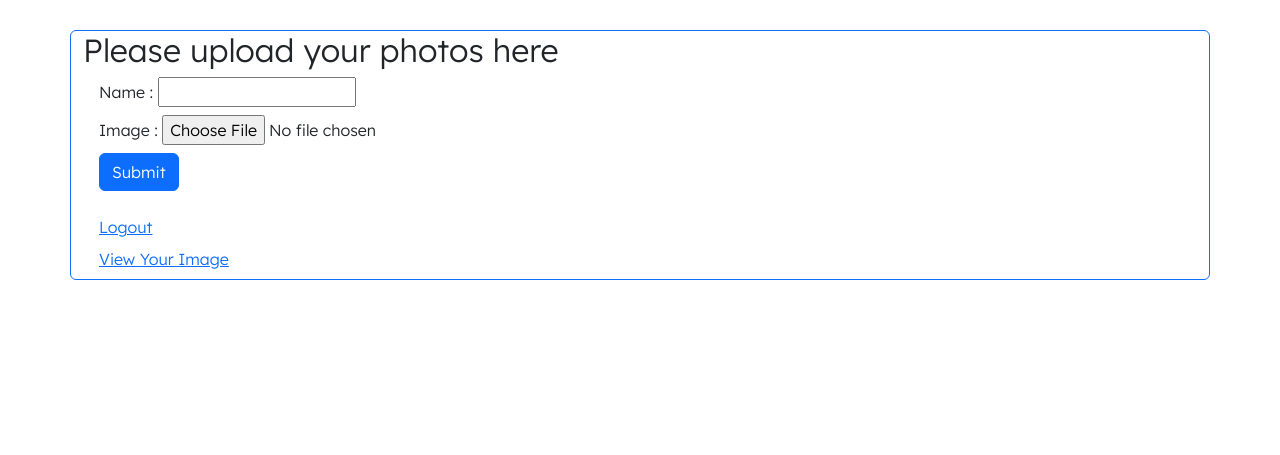
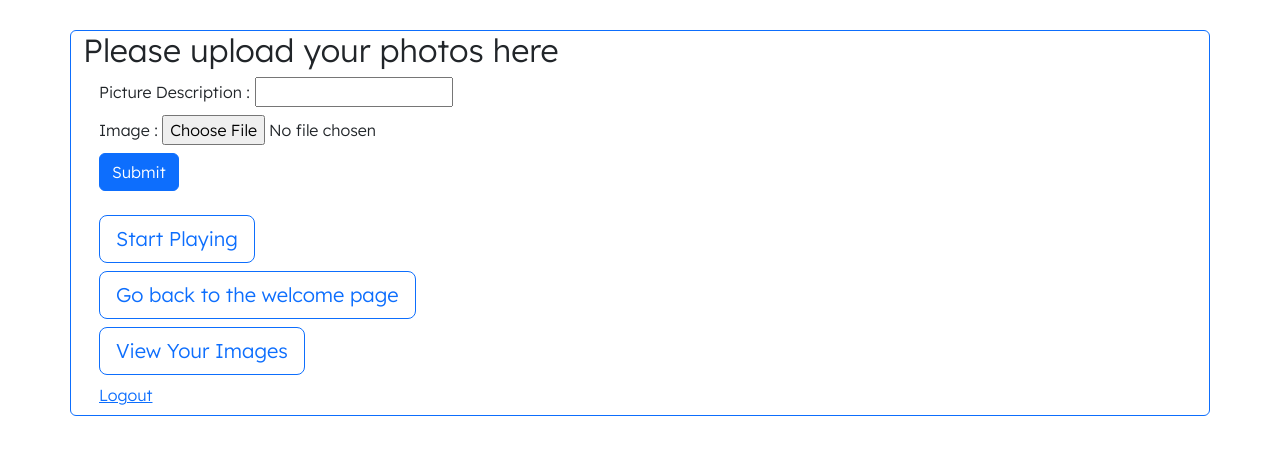
Before and after one commit to Reem-313/Personal_Memory_Game, a PHP site: page /upload.php in a window 1280 px wide. Shown: the top 455 px of the page. Run offline with PHP 8.4, Linux system fonts and the light colour scheme; the visitor is signed in with stand-in values (Sample User, id 1).

Commit message:
linking the page with the others

```diff
--- a/upload.php
+++ b/upload.php
@@ -49,8 +49,8 @@ if(isset($_POST["submit"])){
             ;
             }else
             {
-                        echo "Error: " . $query . ":-" . mysqli_error($conn);
-
+                echo "<script> alert('You are trying to upload Duplicated photo, please choose another one to upload'); </script>";
+                // echo "Error: " . $query . ":-" . mysqli_error($conn);
             }
         }
     }
@@ -92,7 +92,7 @@ if(isset($_POST["submit"])){
                   <h2> Please upload your photos here</h2>
             <form action="" class="" method="post" autocomplete="off" enctype="multipart/form-data">
                 <div class="form-group mx-sm-3 mb-2">
-                    <label for="name">Name : </label>
+                    <label for="name">Picture Description : </label>
                     <input type="text" name="name" id="name" required value=""><br>
                 </div>
                 <div class="form-group mx-sm-3 mb-2">
@@ -104,10 +104,17 @@ if(isset($_POST["submit"])){
                 </div>
             </form>
             <div class="form-group mx-sm-3 mb-2">
-                <a href="logout.php"> Logout </a><br>
+                <button onClick="location.href='preplaying.php'" type="button" class="btn btn-outline-primary btn-lg">Start Playing</button>
+            </div>
+
+            <div class="form-group mx-sm-3 mb-2">
+                <button onClick="location.href='welcome.php'" type="button" class="btn btn-outline-primary btn-lg">Go back to the welcome page</button>
             </div>
             <div class="form-group mx-sm-3 mb-2">
-                <a href= "data.php">View Your Image</a>
+                <button onClick="location.href='data.php'" type="button" class="btn btn-outline-primary btn-lg">View Your Images</button>
+            </div>
+            <div class="form-group mx-sm-3 mb-2">
+                <a href="logout.php"> Logout </a><br>
             </div>
         </div>
     </body>
```
